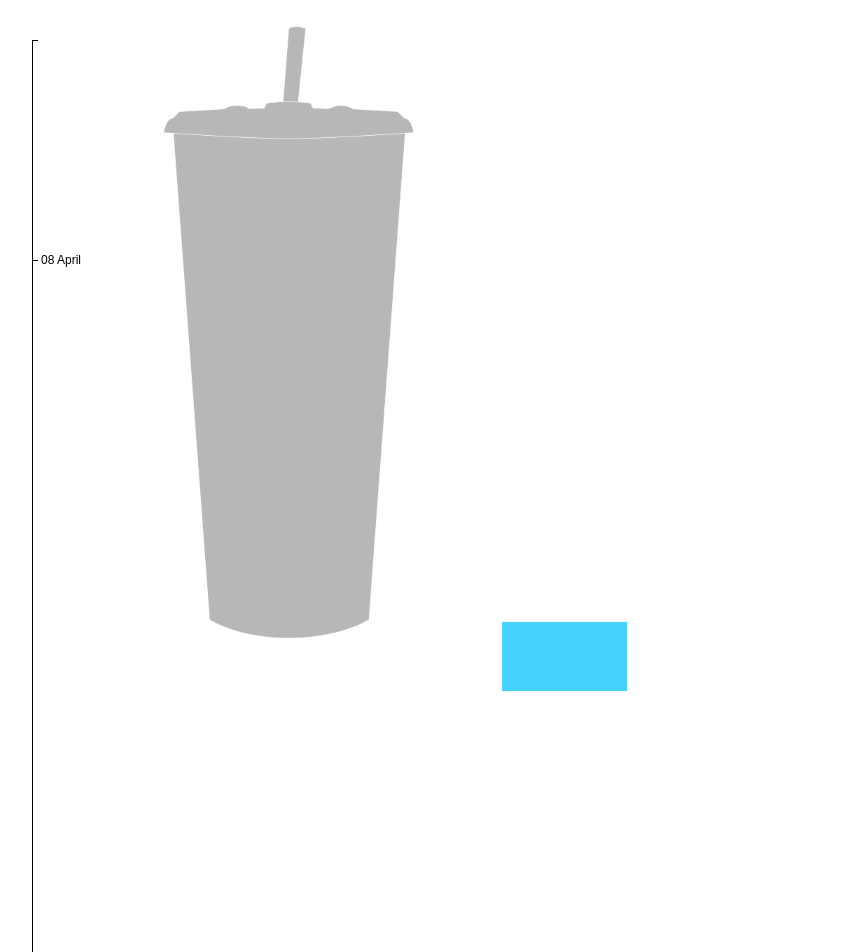
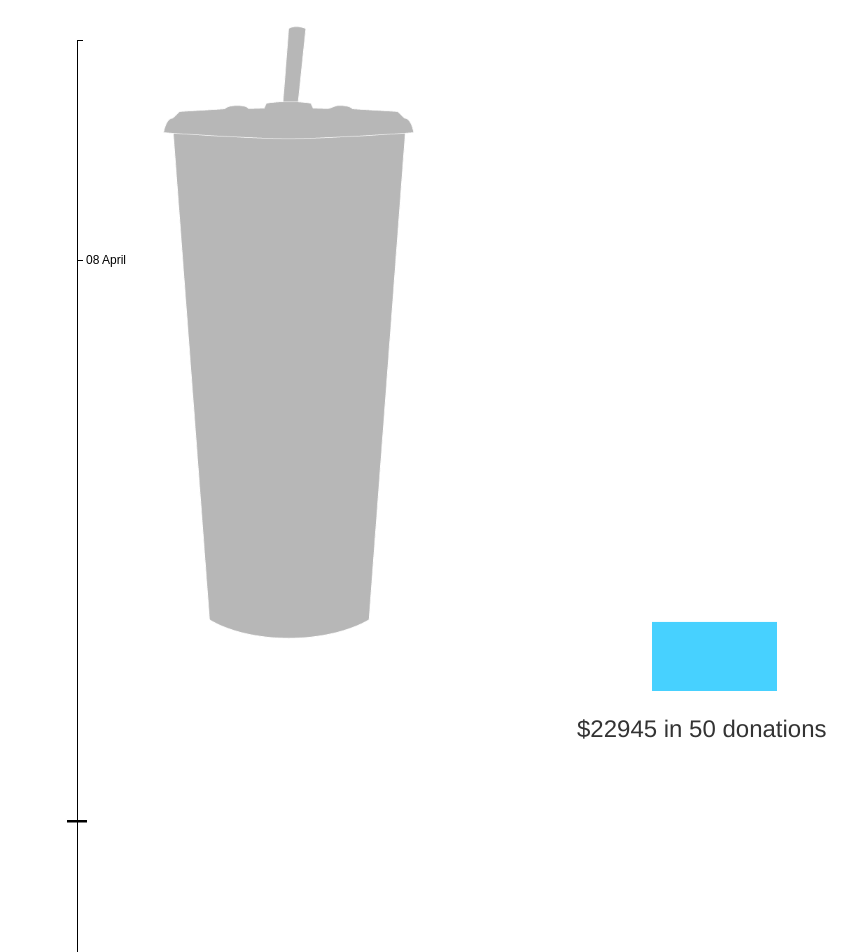
Before and after one commit to PCerles/SodaTax, a plain HTML site: page index.html in a window 1280 px wide. Shown: the top 952 px of the page, without its empty margins (423-1280 px from the left). Drawn offline with Linux system fonts and the light colour scheme.

Commit message:
Fixed divs

```diff
--- a/css/style.css
+++ b/css/style.css
@@ -15,10 +15,16 @@
 }
 
 #chart {
-	float: left;
+	position: absolute;
+  left: 400px;
   margin-left: 100px;
   margin-right: 40px;
   margin-top: 40px;
+}
+
+#marker-line {
+  position: absolute;
+  left: 490px;
 }
 
 .axis text {
@@ -68,9 +74,9 @@
 
 #g-water-image {
   position: absolute;
-  top: 300;
-  left: 850px;
-  height: 1150px;
+  top: 200;
+  left: 1000px;
+  height: 700px;
 }
 
 #g-water-image .g-base-water {
@@ -78,3 +84,9 @@
   display: block;
   top: -50px;
 }
+
+
+
+#water-amount {
+  text-align: center;
+}
--- a/index.html
+++ b/index.html
@@ -19,18 +19,21 @@
 					</div>
 				</div>
 			</div>
+			<svg id="marker-line" width= "20" height="5">
+				<line x1="0" y1="0" x2="20" y2="0" style="stroke:rgb(0,0,0);stroke-width:5" />
+			</svg>
 			<svg id="chart" width="100" height="800"></svg>
 		</div>
 
 		<div id="g-soda-image">
 			<img src="./images/base_soda.png" class="g-base-soda" width="420" height="641">
 		</div>
-	</div>
-
-	<div id="g-water-image">
+		<div id="g-water-image">
 		<svg id="water-level" width="200" height="641">
 			<rect width="420" height="0"></rect>
 		</svg>
+		<h3 id="water-amount">Water amount</h3>
+	</div>
 	</div>
 
 	<script src="./js/new_logic.js"></script>
```
